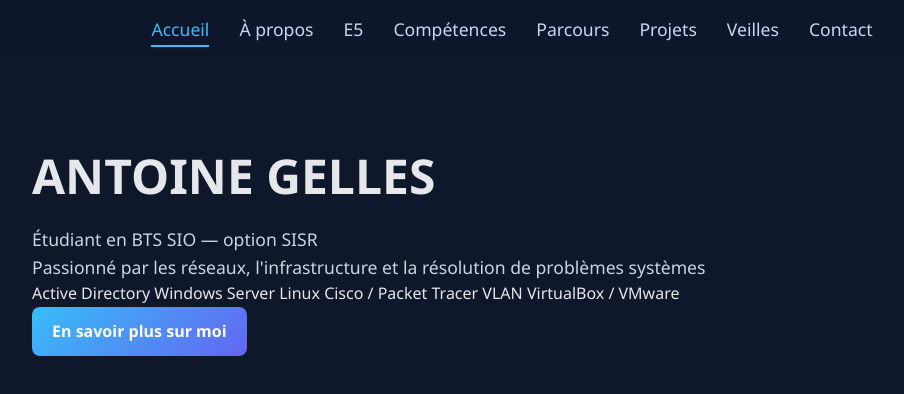
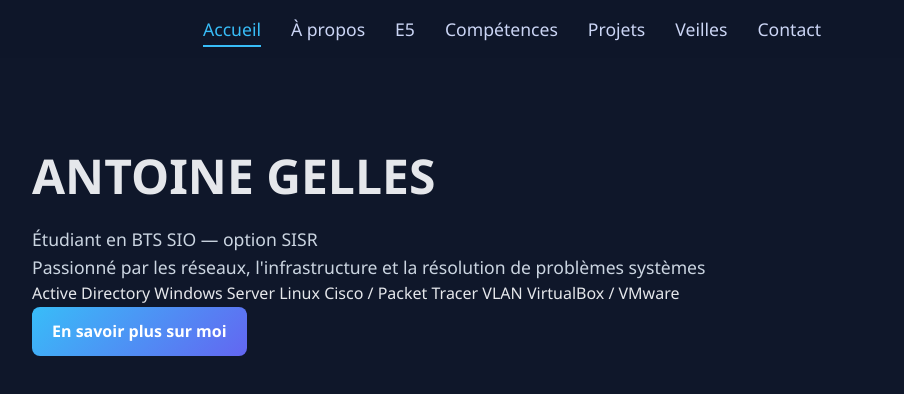
Before and after one commit to AG18a/Portfolio, a plain HTML site: page index.html in a window 1280 px wide. Shown: the whole page, without its empty margins (128-1032 px from the left). Drawn offline with Linux system fonts and the light colour scheme.

Commit message:
Update index.html

```diff
--- a/index.html
+++ b/index.html
@@ -10,11 +10,10 @@
 
 <nav id="navbar">
   <ul>
-   <li><a href="index.html">Accueil</a></li>
+    <li><a href="index.html">Accueil</a></li>
     <li><a href="about.html">À propos</a></li>
     <li><a href="e5.html">E5</a></li>
     <li><a href="rp.html">Compétences</a></li>
-    <li><a href="experience.html">Parcours</a></li>
     <li><a href="projects.html">Projets</a></li>
     <li><a href="veille.html">Veilles</a></li>
     <li><a href="contact.html">Contact</a></li>
```
